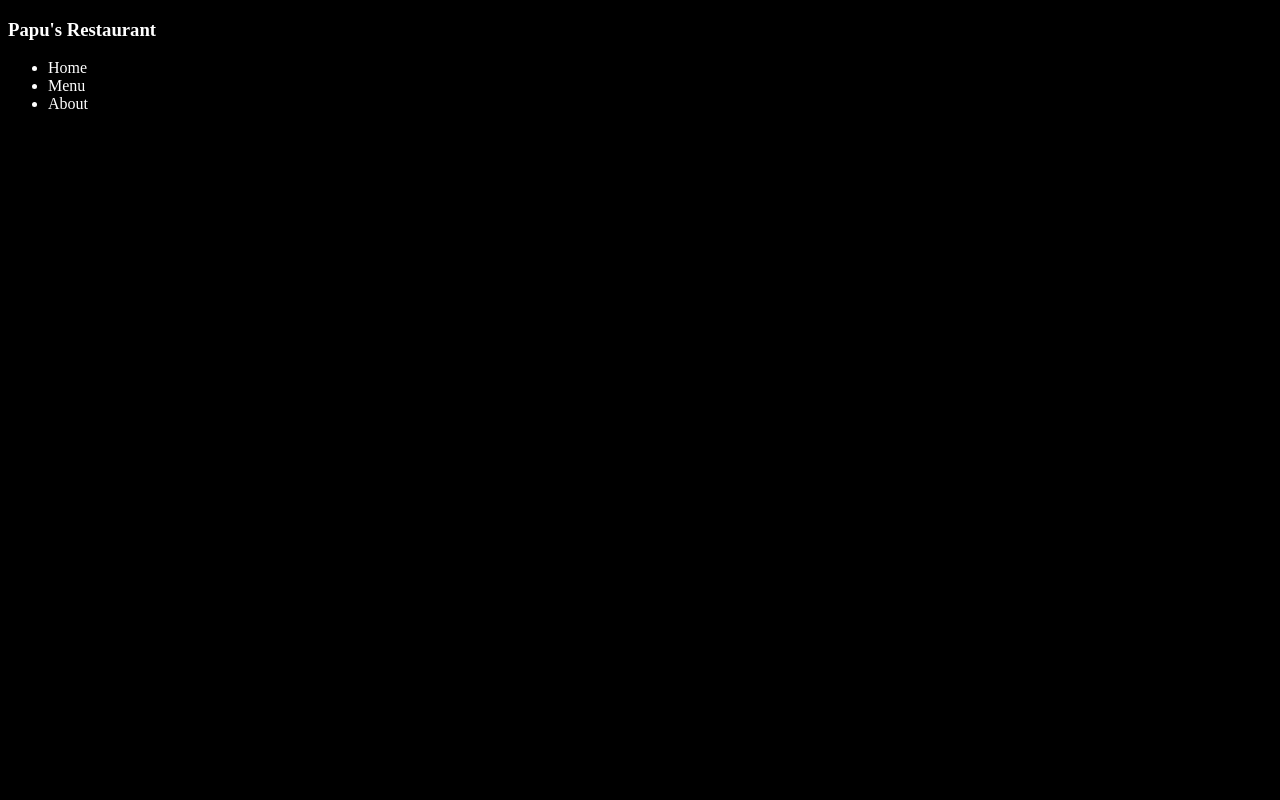
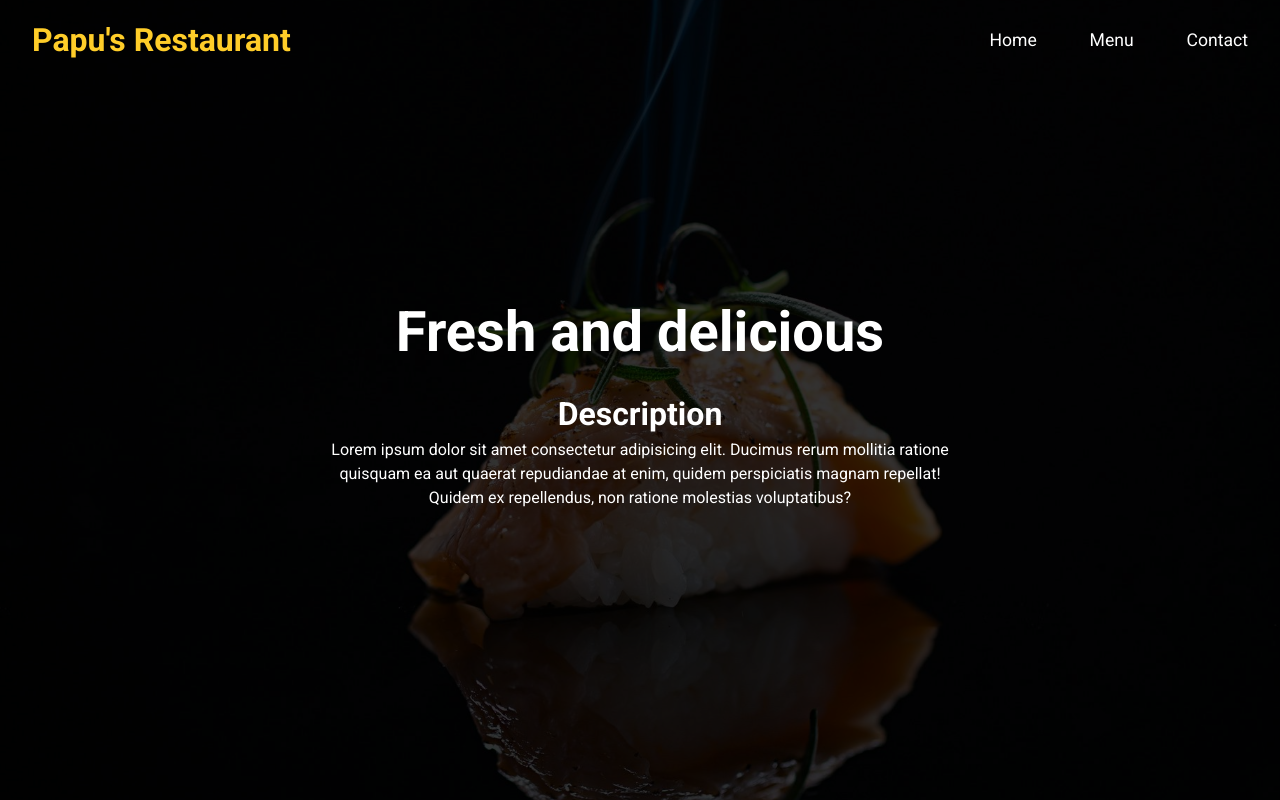
Before and after one commit to Basher113/restaurant, a website built with webpack: page src/index.html in a window 1280 px wide. Built offline with nearby package versions, Linux system fonts and the light colour scheme.

Commit message:
add HTML and JS image loader with homepage UI
- Create homepage layout and structure in HTML
- Render homepage from JavaScript entry point

```diff
--- a/package.json
+++ b/package.json
@@ -11,6 +11,7 @@
   "license": "ISC",
   "devDependencies": {
     "css-loader": "^7.1.2",
+    "html-loader": "^5.1.0",
     "html-webpack-plugin": "^5.6.3",
     "style-loader": "^4.0.0",
     "webpack": "^5.99.9",
--- /dev/null
+++ b/src/home.js
@@ -0,0 +1,37 @@
+import "./styles.css";
+import imagePath from "./assets/pexels-kristina-nikolskaya-396769113-31150174.jpg";
+
+function HomeModule() {
+    const homeDiv = document.createElement("div");
+    const homeTextDiv = document.createElement("div");
+    const homeH2Text = document.createElement("h2");
+    const homeDescriptionDiv = document.createElement("div");
+    const homeDescriptionh3 = document.createElement("h3");
+    const homeDescriptionPara = document.createElement("p");
+
+    homeH2Text.textContent = "Fresh and delicious";
+    homeDescriptionPara.textContent = "Lorem ipsum dolor sit amet consectetur adipisicing elit. Ducimus rerum mollitia ratione quisquam ea aut quaerat repudiandae at enim, quidem perspiciatis magnam repellat! Quidem ex repellendus, non ratione molestias voluptatibus?";
+    homeDescriptionh3.textContent = "Description";
+
+    const homeImage = document.createElement("img");
+    homeImage.src = imagePath;
+    homeImage.alt = "Food Background Image";
+
+    homeTextDiv.classList.add("text")
+    homeDescriptionDiv.classList.add("description");
+    homeDiv.classList.add("home");
+
+    homeDescriptionDiv.appendChild(homeDescriptionh3);
+    homeDescriptionDiv.appendChild(homeDescriptionPara);
+
+    homeTextDiv.appendChild(homeH2Text);
+    homeTextDiv.appendChild(homeDescriptionDiv);
+
+    homeDiv.appendChild(homeTextDiv);
+    homeDiv.appendChild(homeImage);
+    console.log(homeDiv)
+    return homeDiv;
+}
+
+
+export default HomeModule
--- a/src/index.html
+++ b/src/index.html
@@ -4,18 +4,25 @@
     <meta charset="UTF-8">
     <meta name="viewport" content="width=device-width, initial-scale=1.0">
     <title>Papu's Restaurant</title>
+    <link rel="preconnect" href="https://fonts.googleapis.com">
+    <link rel="preconnect" href="https://fonts.gstatic.com" crossorigin>
+    <link href="https://fonts.googleapis.com/css2?family=Roboto:ital,wght@0,100..900;1,100..900&display=swap" rel="stylesheet">
+    <link href="https://fonts.googleapis.com/css2?family=Chewy&display=swap" rel="stylesheet">
 </head>
 <body>
     <header>
         <nav>
-            <h3 class="logo">Papu's Restaurant</h3>
-
+            <h2 class="logo">Papu's Restaurant</h2>
             <ul class="tabs">
                 <li class="tab">Home</li>
                 <li class="tab">Menu</li>
-                <li class="tab">About</li>
+                <li class="tab">Contact</li>
             </ul>
         </nav>
     </header>
+
+    <div id="content">
+
+    </div>
 </body>
 </html>
--- a/src/script.js
+++ b/src/script.js
@@ -1,2 +1,22 @@
 import "./styles.css";
-console.log("hello");
+
+import HomeModule from "./home";
+
+function ContentController() {
+    const tabsList = document.querySelectorAll(".tab");
+    const contentDiv = document.querySelector("#content")
+    const home = HomeModule();
+
+    const renderPage = () => {
+        contentDiv.appendChild(home);
+    }
+
+    tabsList.forEach(tab => {
+        tab.addEventListener("click", () => {
+            console.log(tab.textContent)
+        })
+    })
+    renderPage()
+}
+
+ContentController()
--- a/src/styles.css
+++ b/src/styles.css
@@ -1,4 +1,151 @@
+/* Josh Comeau’s custom CSS reset  */
+/* 1. Use a more-intuitive box-sizing model */
+*, *::before, *::after {
+  box-sizing: border-box;
+}
+
+/* 2. Remove default margin */
+* {
+  margin: 0;
+}
+
+/* 3. Enable keyword animations */
+@media (prefers-reduced-motion: no-preference) {
+  html {
+    interpolate-size: allow-keywords;
+  }
+}
+
 body {
-    background-color: black;
+  /* 4. Add accessible line-height */
+  line-height: 1.5;
+  /* 5. Improve text rendering */
+  -webkit-font-smoothing: antialiased;
+}
+
+/* 6. Improve media defaults */
+img, picture, video, canvas, svg {
+  display: block;
+  max-width: 100%;
+}
+
+/* 7. Inherit fonts for form controls */
+input, button, textarea, select {
+  font: inherit;
+}
+
+/* 8. Avoid text overflows */
+p, h1, h2, h3, h4, h5, h6 {
+  overflow-wrap: break-word;
+}
+
+/* 9. Improve line wrapping */
+p {
+  text-wrap: pretty;
+}
+h1, h2, h3, h4, h5, h6 {
+  text-wrap: balance;
+}
+
+/*
+  10. Create a root stacking context
+*/
+#root, #__next {
+  isolation: isolate;
+}
+
+
+:root {
+    --background-color: rgb(22, 22, 22);
+    --primary-color: rgb(255, 205, 41);
+}
+
+li {
+    list-style-type: none;
+}
+
+body {
     color: white;
+    font-family: "Roboto", sans-serif;
+    width: 100vw;
+    height: 100vh;
+    background-position: center;
+    background-size: cover;
+    overflow-x: hidden;
+    display: flex;
+    flex-direction: column;
+    position: relative;
 }
+
+header {
+  position: fixed;
+  left: 0;
+  right: 0;
+}
+
+header nav {
+  display: flex;
+  justify-content: space-between;
+  align-items: center;
+  padding: 1em 2em;
+}
+
+.logo {
+    cursor: pointer;
+    font-size: 2rem;
+    color: var(--primary-color);
+}
+
+.tabs {
+    display: flex;
+    gap: 3em;
+    font-size: 1.1rem;
+}
+
+.tab {
+    cursor: pointer;
+}
+
+.home {
+    width: 100vw;
+    height: 100vh;
+    display: flex;
+    text-align: center;
+    justify-content: center;
+}
+
+.home .text {
+    display: flex;
+    flex-direction: column;
+    justify-content: center;
+    gap: 1em;
+}
+
+.home h2 {
+    font-size: 3.5rem;
+}
+
+.home .description {
+    display: flex;
+    flex-direction: column;
+    align-items: center;
+    justify-content: center;
+
+    h3 {
+        font-size: 2rem;
+    }
+
+    p {
+        max-inline-size: 70ch;
+    }
+}
+
+.home img {
+    width: 100%;
+    height: 100%;
+    object-fit: cover;
+    object-position: center;
+    position: absolute;
+    filter: brightness(20%);
+    z-index: -1;
+}
--- a/webpack.config.js
+++ b/webpack.config.js
@@ -10,6 +10,10 @@ module.exports = {
         filename: "main.js",
         clean: true,
     },
+    devtool: "eval-source-map",
+    devServer: {
+        watchFiles: ["./src/index.html"],
+    },
     plugins: [
         new HtmlWebpackPlugin({template: "./src/index.html"})
     ],
@@ -19,6 +23,20 @@ module.exports = {
                 test: /\.css$/i,
                 use: ["style-loader", "css-loader"],
             },
+
+            {
+                test: /\.html$/i,
+                loader: "html-loader",
+            },
+
+            {
+                test: /\.(png|svg|jpg|jpeg|gif)$/i,
+                type: 'asset/resource',
+            },
+
+
+
+
         ],
     },
 }
```
Also changed, not shown: src/assets/pexels-kristina-nikolskaya-396769113-31150174.jpg (added), 1 other file.
